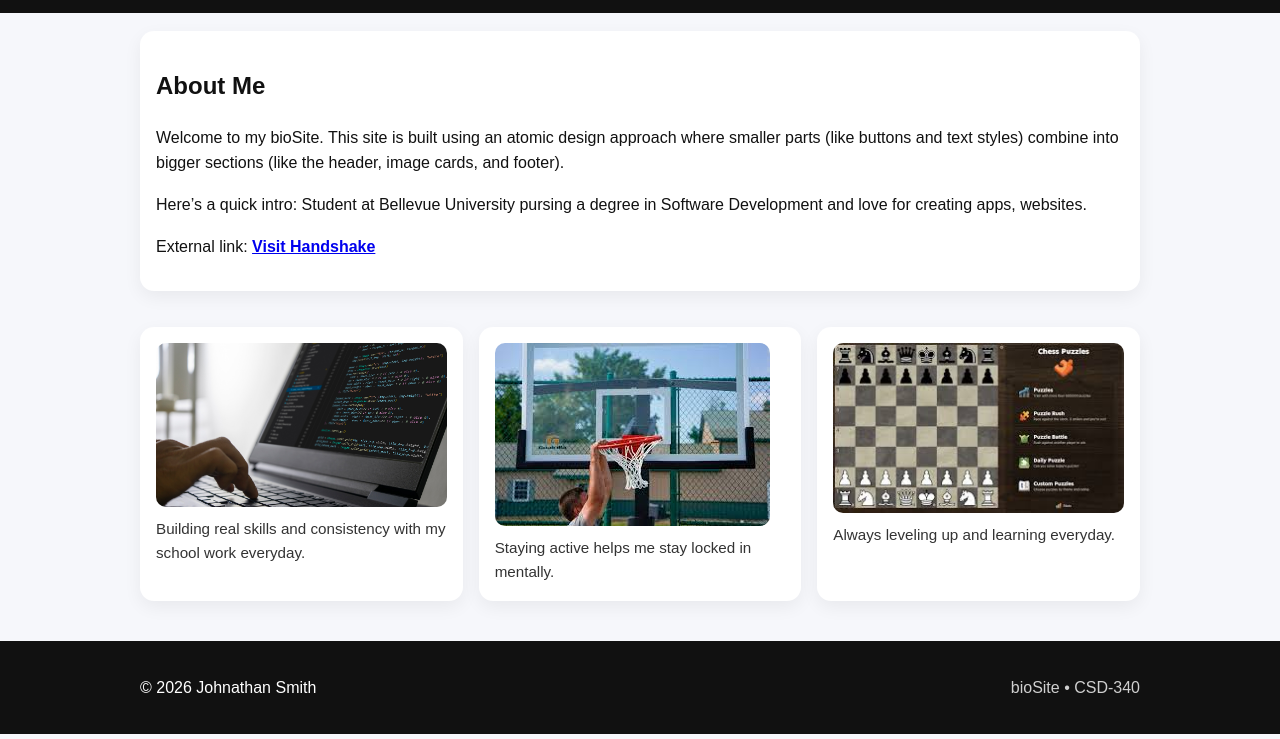
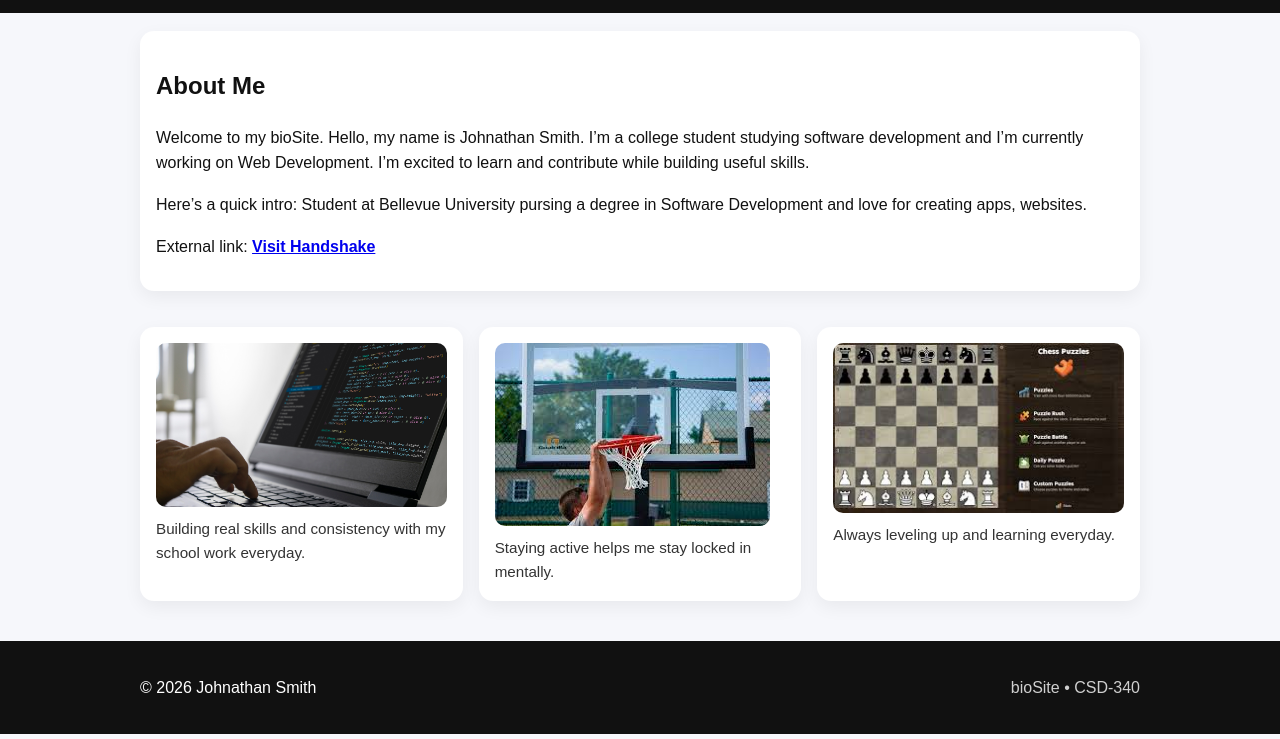
Before and after one commit to JsmithStu/bioSite, a plain HTML site: page index.html in a window 1280 px wide. Shown: the part 61-800 px from the top of the page. Drawn offline with Linux system fonts and the light colour scheme.

Commit message:
update index

```diff
--- a/index.html
+++ b/index.html
@@ -23,9 +23,7 @@
     <section class="card">
       <h2>About Me</h2>
       <p>
-        Welcome to my bioSite. This site is built using an atomic design approach where smaller parts
-        (like buttons and text styles) combine into bigger sections (like the header, image cards, and footer).
-      </p>
+        Welcome to my bioSite. Hello, my name is Johnathan Smith. I’m a college student studying software development and I’m currently working on Web Development. I’m excited to learn and contribute while building useful skills.
 
       <p>
         Here’s a quick intro: Student at Bellevue University pursing a degree in Software Development and love for creating apps, websites.
@@ -33,7 +31,7 @@
 
       <p class="external-link">
         External link:
-        <a href="https://app.joinhandshake.com/" target="_blank" rel="noopener noreferrer">
+        <a href="https://app.joinhandshake.com/profiles/student" target="_blank" rel="noopener noreferrer">
           Visit Handshake
         </a>
       </p>
```
